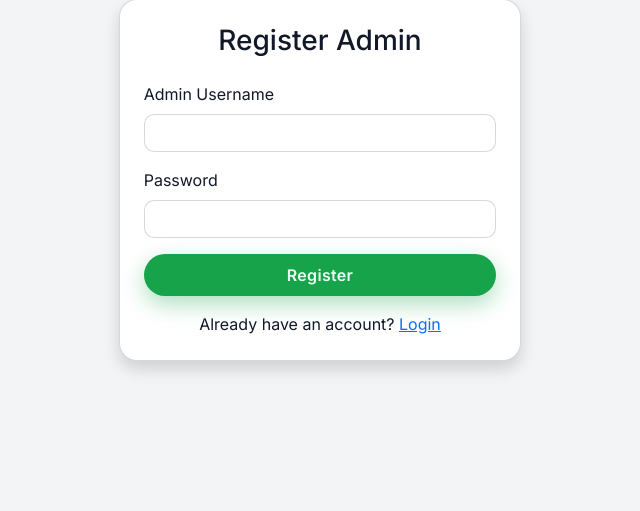
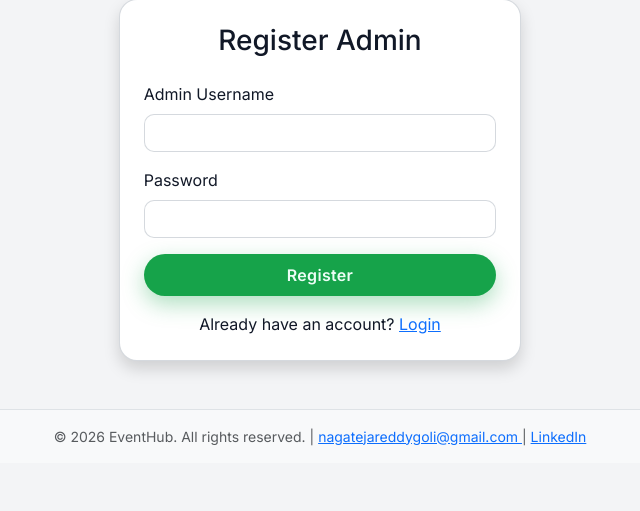
Before and after one commit to TejaReddiee07/Online_Event_Booking_And_Management_System__, a Flask app: page /admin/register in a window 1280 px wide. Shown: the part 113-624 px from the top of the page, without its empty margins (320-960 px from the left). Run offline with Flask 3, Linux system fonts and the light colour scheme.

Commit message:
Add footer to base.html with contact links
Added footer with copyright and contact information.

```diff
--- a/templates/base.html
+++ b/templates/base.html
@@ -55,3 +55,17 @@
     <script src="{{ url_for('static', filename='js/main.js') }}"></script>
 </body>
 </html>
+<footer class="bg-light border-top mt-5">
+  <div class="container py-3 text-center small text-muted">
+    &copy; 2026 EventHub.
+    All rights reserved.
+    |
+    <a href="mailto:nagatejareddygoli@gmail.com">
+      nagatejareddygoli@gmail.com
+    </a>
+    |
+    <a href="https://www.linkedin.com/in/goli-nagateja-reddy-b35579378?utm_source=share&utm_campaign=share_via&utm_content=profile&utm_medium=ios_app" target="_blank" rel="noopener">
+      LinkedIn
+    </a>
+  </div>
+</footer>
```
